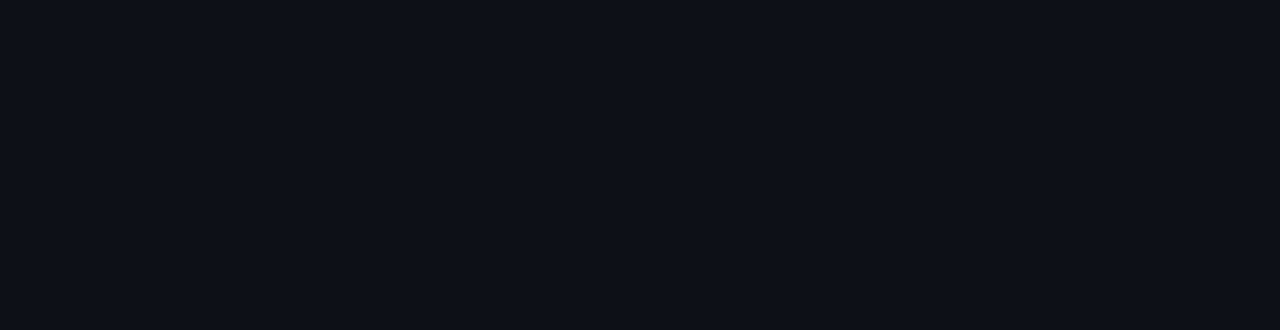
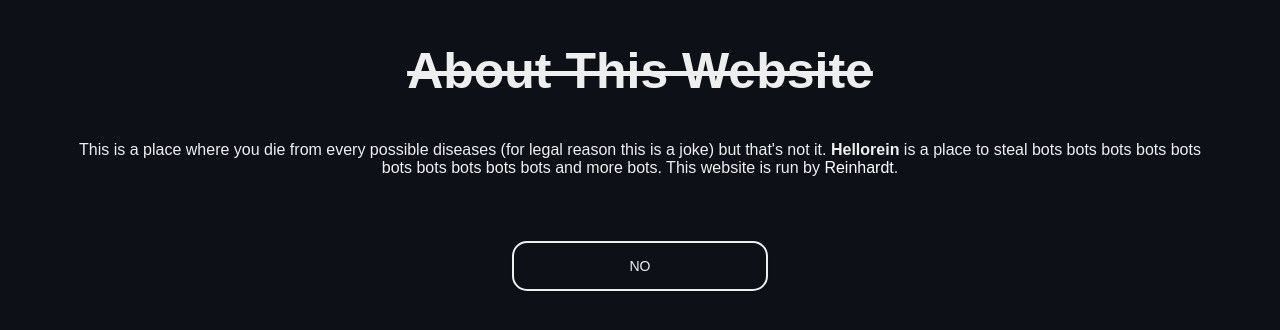
Before and after one commit to helloreindev/bot-list, a Nuxt app: page /about in a window 1280 px wide. Before the commit this address had no page. Shown: the top 330 px of the page. Built offline with nearby package versions, Linux system fonts and the light colour scheme; no server answers.

Commit message:
Add about page

```diff
--- /dev/null
+++ b/pages/about.vue
@@ -0,0 +1,14 @@
+<template>
+  <AboutComponent />
+</template>
+
+<script>
+import AboutComponent from "~/components/AboutComponent.vue";
+
+export default {
+  name: "AboutPage",
+  components: { AboutComponent },
+};
+</script>
+
+<style></style>
```
